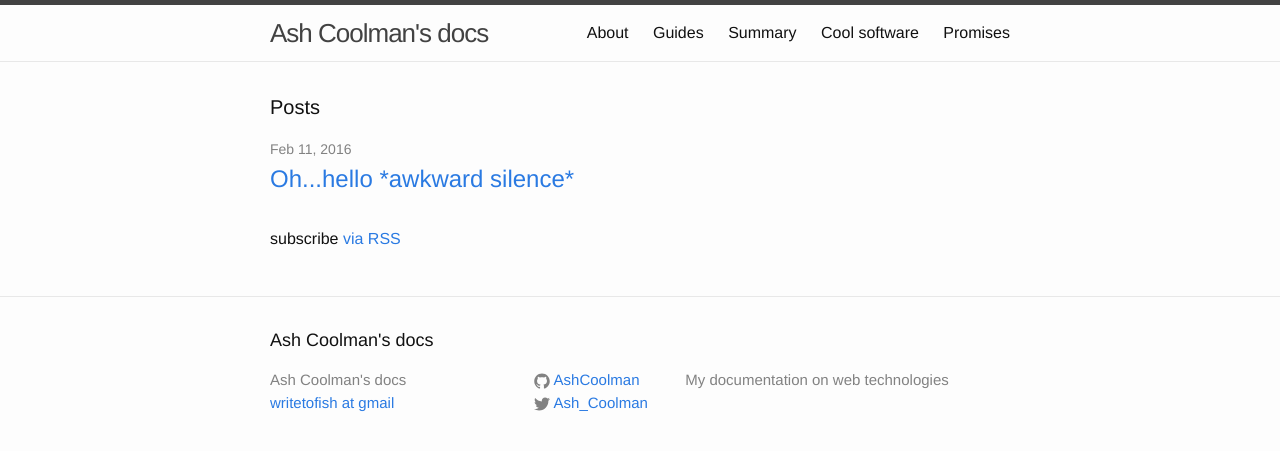
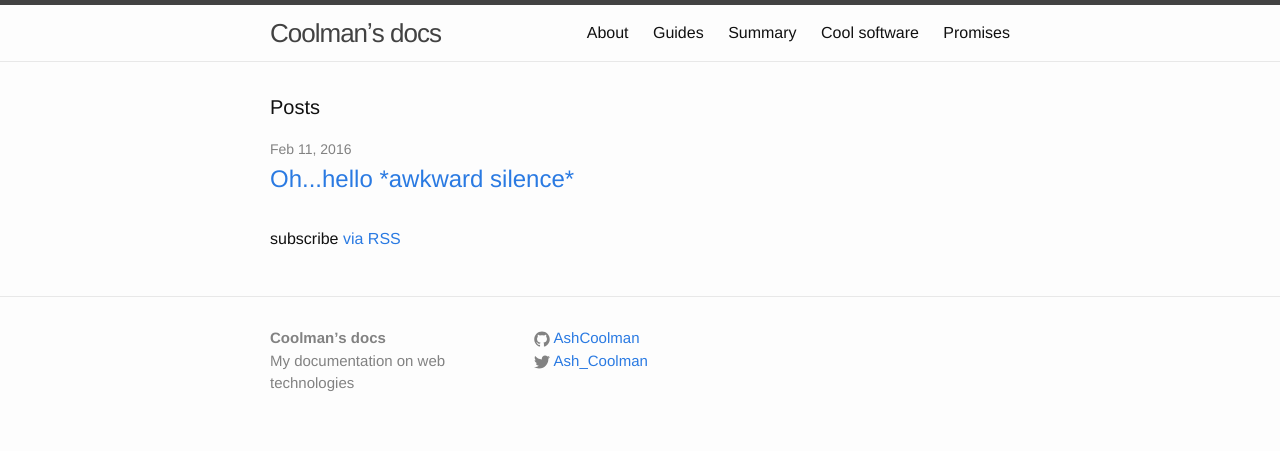
Before and after one commit to AshCoolman/docs, a Jekyll site: the page built from index.html, in a window 1280 px wide. Shown: the top 451 px of the page. Built offline with Jekyll 4.4.1, drawn with Linux system fonts in a browser that asks for light colours.

Commit message:
update: jekyll config

```diff
--- a/_config.yml
+++ b/_config.yml
@@ -1,6 +1,5 @@
 # Site settings
-title: Ash Coolman's docs
-email: writetofish at gmail
+title: Coolmanʼs docs
 description: > # this means to ignore newlines until "baseurl:"
   My documentation on web technologies
 highlighter: kramdown
--- a/_includes/footer.html
+++ b/_includes/footer.html
@@ -2,14 +2,10 @@
 
   <div class="wrapper">
 
-    <h2 class="footer-heading">{{ site.title }}</h2>
-
     <div class="footer-col-wrapper">
       <div class="footer-col  footer-col-1">
-        <ul class="contact-list">
-          <li>{{ site.title }}</li>
-          <li><a href="mailto:{{ site.email }}">{{ site.email }}</a></li>
-        </ul>
+        <strong class="text">{{ site.title }}</strong>
+        <p class="text">{{ site.description }}</p>
       </div>
 
       <div class="footer-col  footer-col-2">
@@ -45,9 +41,12 @@
         </ul>
       </div>
 
+
+
       <div class="footer-col  footer-col-3">
-        <p class="text">{{ site.description }}</p>
       </div>
+
+
     </div>
 
   </div>
```
Also changed, not shown: params.json (+1 -1 lines).
